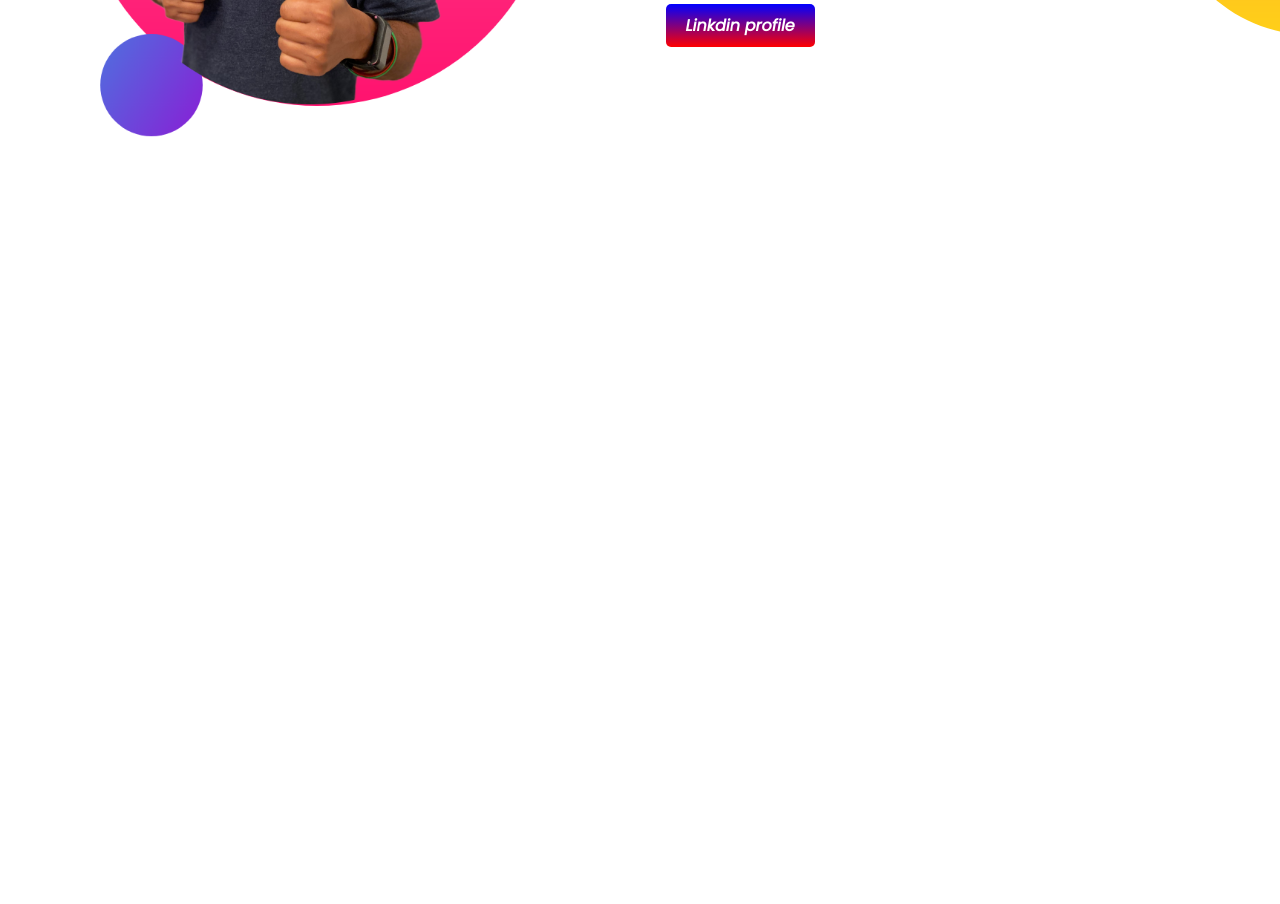
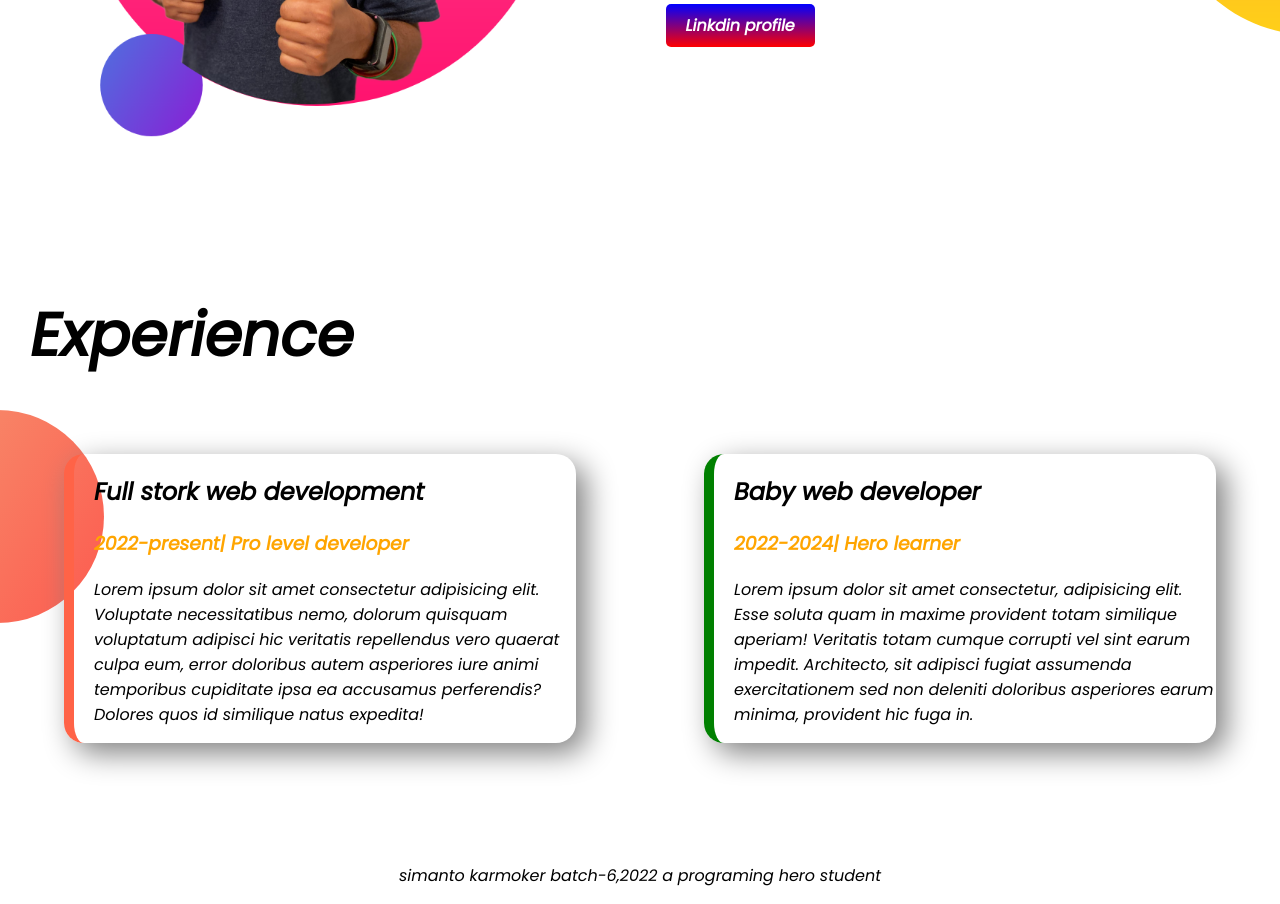
Before and after one commit to Simanto-karmakar/First-protfolio, a plain HTML site: page index.html in a window 1280 px wide. Shown: the part 1087-1991 px from the top of the page. Before the commit the page ends 1377 px from the top, so only its background shows below. Drawn offline with Linux system fonts and the light colour scheme.

Commit message:
full complate

```diff
--- a/index.html
+++ b/index.html
@@ -13,7 +13,7 @@
 </head>
 
 <body>
-    <section class="banner-add">
+    <section class="banner-add flexible-containar">
         <div class="half-width">
             <h1>Welcome To</h1>
 
@@ -35,7 +35,7 @@
             <img src="images/jhanker vai photo 2.png" alt="">
         </div>
     </section>
-    <section class="jhanker-vai">
+    <section class="jhanker-vai flexible-containar">
         <div class="half-width">
             <img src="images/jhankar2.png" alt="">
         </div>
@@ -52,6 +52,34 @@
                 Linkdin profile</a>
         </div>
     </section>
+    <section class="experience-area">
+        <h1 class="padding-add"> Experience</h1>
+        <br>
+        <div class="flexible-containar">
+            <div id="full-stork-web" class="experiance-item">
+                <h2>Full stork web development</h2>
+                <h3 class="orange-color">2022-present| Pro level developer</h3>
+                <p>Lorem ipsum dolor sit amet consectetur adipisicing elit. Voluptate necessitatibus nemo, dolorum
+                    quisquam
+                    voluptatum adipisci hic veritatis repellendus vero quaerat culpa eum, error doloribus autem
+                    asperiores
+                    iure animi temporibus cupiditate ipsa ea accusamus perferendis? Dolores quos id similique natus
+                    expedita!</p>
+            </div>
+            <div id="baby-web-development" class="experiance-item">
+                <h2> Baby web developer</h2>
+                <h3 class="orange-color">2022-2024| Hero learner</h3>
+                <p>Lorem ipsum dolor sit amet consectetur, adipisicing elit. Esse soluta quam in maxime provident totam
+                    similique aperiam! Veritatis totam cumque corrupti vel sint earum impedit. Architecto, sit adipisci
+                    fugiat assumenda exercitationem sed non deleniti doloribus asperiores earum minima, provident hic
+                    fuga
+                    in.</p>
+            </div>
+        </div>
+    </section>
 </body>
+<footer>
+    <p>simanto karmoker batch-6,2022 a programing hero student</p>
+</footer>
 
 </html>
--- a/style.css
+++ b/style.css
@@ -7,11 +7,15 @@ h1 {
     font-size: 60px;
 }
 
+.h2 {
+    font-size: 40px;
+}
+
 .blue-color {
     color: orange;
 }
 
-section {
+.flexible-containar {
     display: flex;
     margin-bottom: 120px;
 }
@@ -44,3 +48,39 @@ section {
     background-repeat: no-repeat;
     background-position: right;
 }
+
+.padding-add {
+    padding-left: 30px;
+}
+
+.orange-color {
+    color: orange;
+}
+
+.experience-area {
+    background-image: url(images/exp-bg.png);
+    background-repeat: no-repeat;
+    background-position: left;
+}
+
+.experiance-item {
+    width: 40%;
+    margin-left: 5%;
+    margin-right: 5%;
+    padding-left: 20px;
+    border-radius: 20px;
+    box-shadow: 10px 10px 30px gray;
+
+}
+
+#full-stork-web {
+    border-left: 10px solid tomato;
+}
+
+#baby-web-development {
+    border-left: 10px solid green;
+}
+
+footer p {
+    text-align: center;
+}
```
